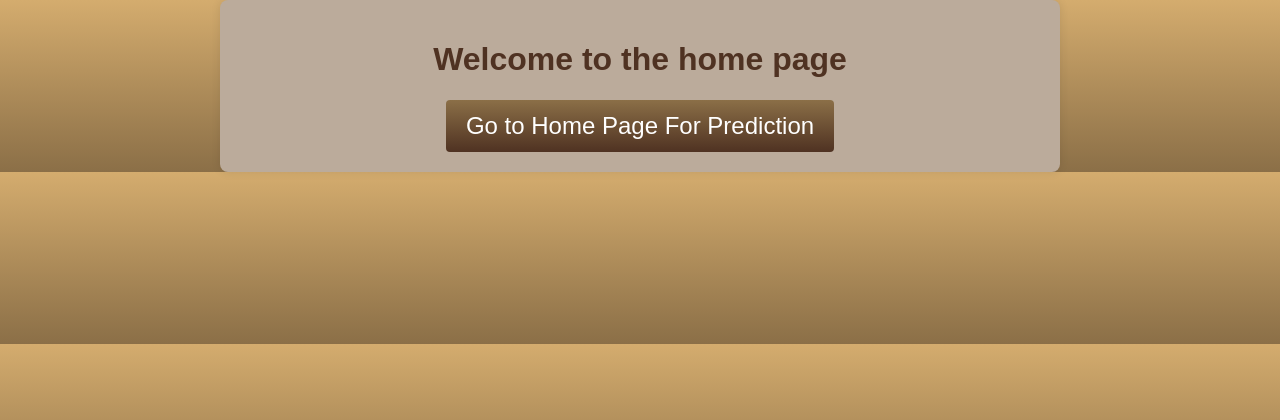
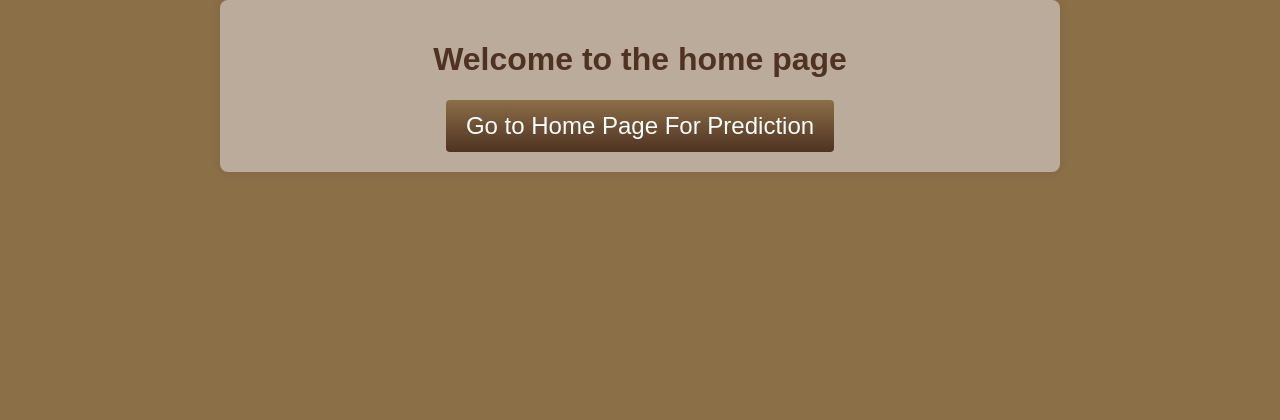
Before and after one commit to aqib0770/Diabetes-Prediction, a Flask app: page / in a window 1280 px wide. Shown: the top 420 px of the page. Run offline with Flask 3, Linux system fonts and the light colour scheme; parts of the project's set-up code (start-up, migrations or seed data) failed here and were passed over.

Commit message:
Update index.html

```diff
--- a/templates/index.html
+++ b/templates/index.html
@@ -6,7 +6,7 @@
             font-family: Arial, sans-serif;
             margin: 0;
             padding: 0;
-            background: linear-gradient(to bottom, #d4ac6e, #8b6f47);
+            background: #8b6f47;
         }
         .container {
             max-width: 800px;
```
